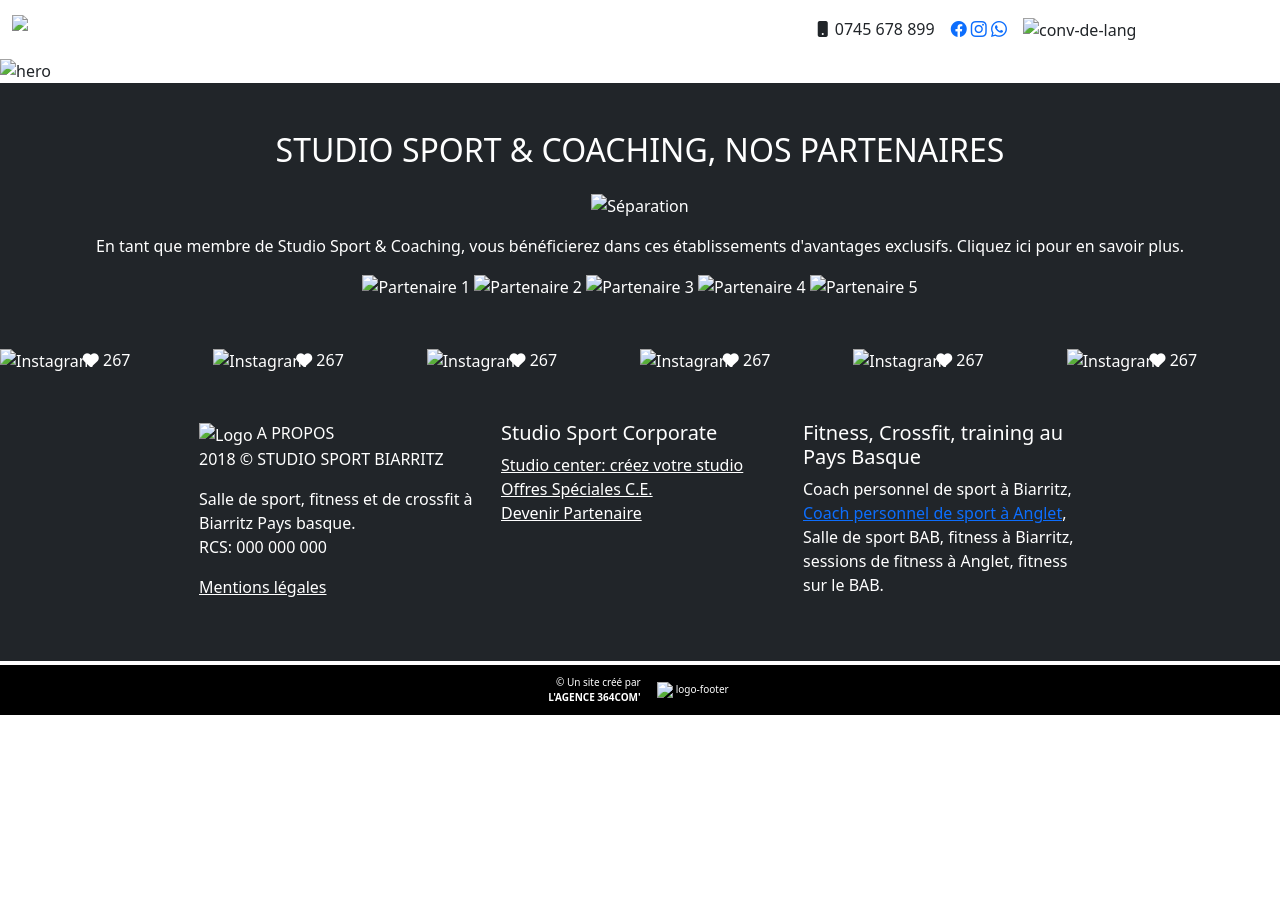
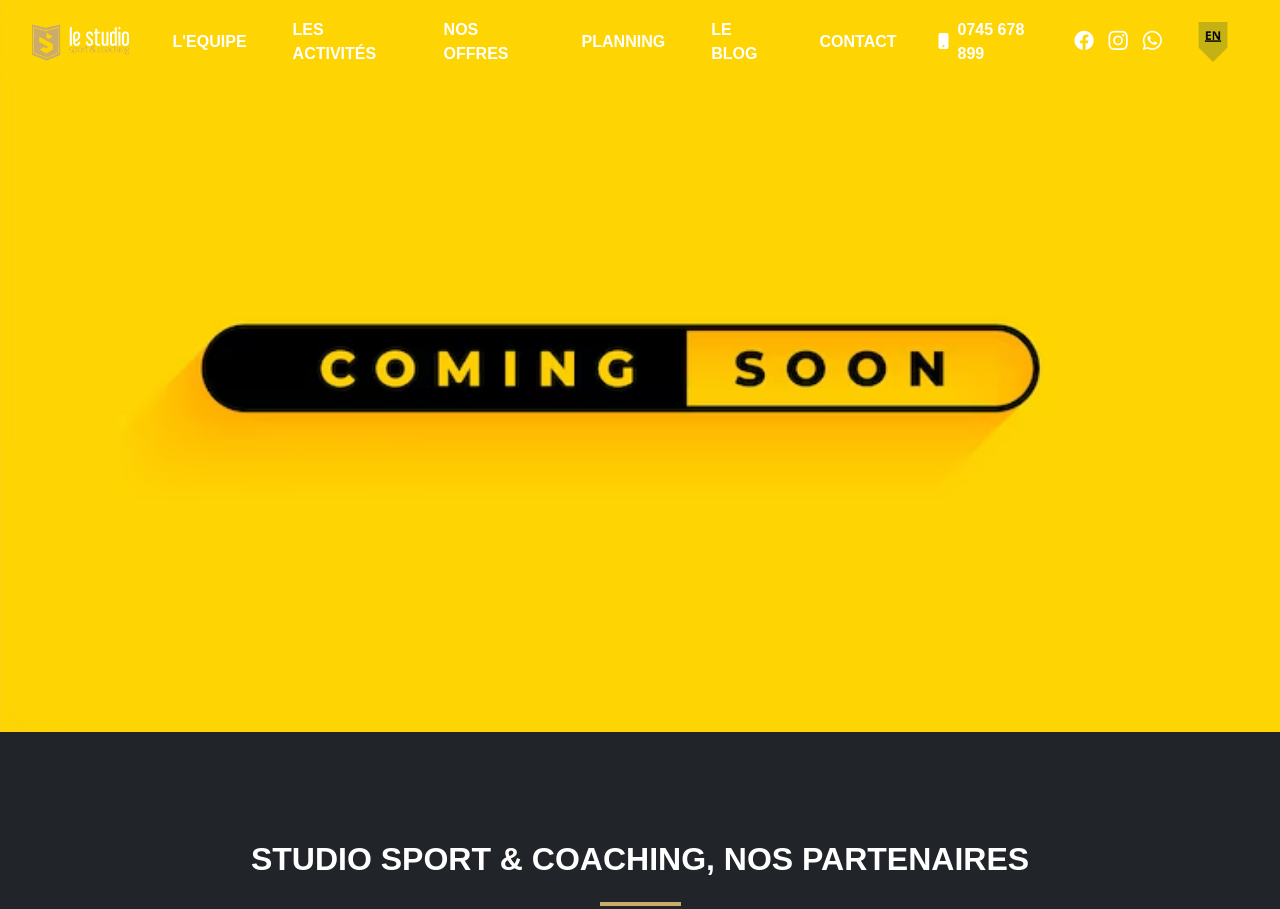
Before and after one commit to Say0Kid/LeStudioSportBiarritz, a plain HTML site: page 404.html in a window 1280 px wide. Shown: the top 909 px of the page. Before the commit the page ends 800 px from the top, so only its background shows below. Drawn offline with nearby package versions, Linux system fonts and the light colour scheme; the site is published under a folder, as on GitHub Pages, so addresses that start at the root find nothing.

Commit message:
Update 404.html

```diff
--- a/404.html
+++ b/404.html
@@ -10,7 +10,7 @@
   <!-- Bootstrap Icons -->
   <link href="https://cdn.jsdelivr.net/npm/bootstrap-icons@1.10.5/font/bootstrap-icons.css" rel="stylesheet" />
   <!-- Fichier CSS personnalisé -->
-  <link rel="stylesheet" href="/style.css">
+  <link rel="stylesheet" href="style.css">
   <link rel="stylesheet" href="https://cdnjs.cloudflare.com/ajax/libs/font-awesome/6.4.0/css/all.min.css">
 </head>
 
@@ -22,7 +22,7 @@
       <div class="container-fluid">
           <!-- logo -->
           <a class="navbar-brand" href="/index.html">
-              <img src="/assets/img/icons/logo.png" alt="logo" height="40" />
+              <img src="assets/img/icons/logo.png" alt="logo" height="40" />
           </a>
           <!-- Burger button -->
           <button class="navbar-toggler border-2" type="button" data-bs-toggle="collapse" data-bs-target="#mainNavbar" aria-controls="mainNavbar" aria-expanded="false" aria-label="Toggle navigation">
@@ -32,22 +32,22 @@
               <ul class="navbar-nav align-items-center">
                   <!-- Menu -->
                   <li class="nav-item">
-                      <a class="nav-link custom-hover-gold" href="/404.html">L'EQUIPE</a>
+                      <a class="nav-link custom-hover-gold" href="404.html">L'EQUIPE</a>
                   </li>
                   <li class="nav-item">
-                      <a class="nav-link custom-hover-gold" href="/presentation.html">LES ACTIVITÉS</a>
+                      <a class="nav-link custom-hover-gold" href="presentation.html">LES ACTIVITÉS</a>
                   </li>
                   <li class="nav-item">
-                      <a class="nav-link custom-hover-gold" href="/404.html">NOS OFFRES</a>
+                      <a class="nav-link custom-hover-gold" href="404.html">NOS OFFRES</a>
                   </li>
                   <li class="nav-item">
-                      <a class="nav-link custom-hover-gold" href="/404.html">PLANNING</a>
+                      <a class="nav-link custom-hover-gold" href="404.html">PLANNING</a>
                   </li>
                   <li class="nav-item">
-                      <a class="nav-link custom-hover-gold" href="/404.html">LE BLOG</a>
+                      <a class="nav-link custom-hover-gold" href="404.html">LE BLOG</a>
                   </li>
                   <li class="nav-item">
-                      <a class="nav-link custom-hover-gold" href="/contact.html">CONTACT</a>
+                      <a class="nav-link custom-hover-gold" href="contact.html">CONTACT</a>
                   </li>
                   <li class="nav-item phone-icon ms-lg-3">
                       <i class="bi bi-phone-fill"></i> 0745 678 899
@@ -60,30 +60,30 @@
                   </li>
                   <!-- Language selection -->
                   <li class="nav-item ms-lg-3">
-                      <img src="/assets/img/icons/EN.png" alt="conv-de-lang" height="40" />
+                      <img src="assets/img/icons/EN.png" alt="conv-de-lang" height="40" />
                   </li>
               </ul>
           </div>
       </div>
   </nav>
-    <img src="/assets/img/gallery/annonce-page-web-venir-bientot-fond-jaune_1017-54589.avif" alt="hero" class="img-fluid w-100" />
+    <img src="assets/img/gallery/annonce-page-web-venir-bientot-fond-jaune_1017-54589.avif" alt="hero" class="img-fluid w-100" />
   </header>
  <!-- Partenaires -->
  <div class="space bg-dark"></div>
  <section class="container-fluid  text-center bg-dark text-white p-5">
      <div class="space bg-dark"></div>
      <h2>STUDIO SPORT & COACHING, NOS PARTENAIRES</h2>
-     <img src="/assets/img/icons/bg_titre.jpg" alt="Séparation" class="my-3" />
+     <img src="assets/img/icons/bg_titre.jpg" alt="Séparation" class="my-3" />
      <div class="space bg-dark"></div>
      <p>En tant que membre de Studio Sport & Coaching, vous bénéficierez dans ces établissements d'avantages exclusifs.
          Cliquez ici pour en savoir plus.</p>
      <div class="space"></div>
      <div class="col">
-         <img src="/assets/img/partenaires/mini.png" class=""  alt="Partenaire 1" />
-         <img src="/assets/img/partenaires/massage.png" class=""  alt="Partenaire 2" />
-         <img src="/assets/img/partenaires/tellechea.png" class=""  alt="Partenaire 3" />
-         <img src="/assets/img/partenaires/ocean.png" class=""  alt="Partenaire 4" />
-         <img src="/assets/img/partenaires/decathlon.png" class="" alt="Partenaire 5" />
+         <img src="assets/img/partenaires/mini.png" class=""  alt="Partenaire 1" />
+         <img src="assets/img/partenaires/massage.png" class=""  alt="Partenaire 2" />
+         <img src="assets/img/partenaires/tellechea.png" class=""  alt="Partenaire 3" />
+         <img src="assets/img/partenaires/ocean.png" class=""  alt="Partenaire 4" />
+         <img src="assets/img/partenaires/decathlon.png" class="" alt="Partenaire 5" />
      </div>
  </section>
 
@@ -93,7 +93,7 @@
  <section class="container-fluid bg-dark text-white p-0">
      <div class="d-flex flex-row flex-nowrap w-100 overflow-hidden">
          <div class="position-relative flex-fill">
-             <img src="/assets/img/instagram/imageonline/00.png" class="img-fluid w-100" alt="Instagram" style="height: 250px; object-fit: cover;"/>
+             <img src="assets/img/instagram/imageonline/00.png" class="img-fluid w-100" alt="Instagram" style="height: 250px; object-fit: cover;"/>
              <div class="insta-info position-absolute top-50 start-50 translate-middle text-center">
                  <i class="fas fa-comment"></i> 132
                  <br>
@@ -103,7 +103,7 @@
              </div>
          </div>
          <div class="position-relative flex-fill">
-             <img src="/assets/img/instagram/imageonline/10.png" class="img-fluid w-100" alt="Instagram" style="height: 250px; object-fit: cover;"/>
+             <img src="assets/img/instagram/imageonline/10.png" class="img-fluid w-100" alt="Instagram" style="height: 250px; object-fit: cover;"/>
              <div class="insta-info position-absolute top-50 start-50 translate-middle text-center">
                  <i class="fas fa-comment"></i> 132
                  <br>
@@ -113,7 +113,7 @@
              </div>
          </div>
          <div class="position-relative flex-fill">
-             <img src="/assets/img/instagram/imageonline/20.png" class="img-fluid w-100" alt="Instagram" style="height: 250px; object-fit: cover;"/>
+             <img src="assets/img/instagram/imageonline/20.png" class="img-fluid w-100" alt="Instagram" style="height: 250px; object-fit: cover;"/>
              <div class="insta-info position-absolute top-50 start-50 translate-middle text-center">
                  <i class="fas fa-comment"></i> 132
                  <br>
@@ -123,7 +123,7 @@
              </div>
          </div>
          <div class="position-relative flex-fill">
-             <img src="/assets/img/instagram/imageonline/30.png" class="img-fluid w-100" alt="Instagram" style="height: 250px; object-fit: cover;"/>
+             <img src="assets/img/instagram/imageonline/30.png" class="img-fluid w-100" alt="Instagram" style="height: 250px; object-fit: cover;"/>
              <div class="insta-info position-absolute top-50 start-50 translate-middle text-center">
                  <i class="fas fa-comment"></i> 132
                  <br>
@@ -133,7 +133,7 @@
              </div>
          </div>
          <div class="position-relative flex-fill">
-             <img src="/assets/img/instagram/imageonline/40.png" class="img-fluid w-100" alt="Instagram" style="height: 250px; object-fit: cover;"/>
+             <img src="assets/img/instagram/imageonline/40.png" class="img-fluid w-100" alt="Instagram" style="height: 250px; object-fit: cover;"/>
              <div class="insta-info position-absolute top-50 start-50 translate-middle text-center">
                  <i class="fas fa-comment"></i> 132
                  <br>
@@ -143,7 +143,7 @@
              </div>
          </div>
          <div class="position-relative flex-fill">
-             <img src="/assets/img/instagram/imageonline/50.png" class="img-fluid w-100" alt="Instagram" style="height: 250px; object-fit: cover;"/>
+             <img src="assets/img/instagram/imageonline/50.png" class="img-fluid w-100" alt="Instagram" style="height: 250px; object-fit: cover;"/>
              <div class="insta-info position-absolute top-50 start-50 translate-middle text-center">
                  <i class="fas fa-comment"></i> 132
                  <br>
@@ -161,7 +161,7 @@
  <section class="container-fluid bg-dark text-white p-5 align-items-center justify-content-center">
      <div class="row justify-content-center">
          <div class="col-3">
-             <img src="/assets/img/icons/logo_footer.png" alt="Logo" width="35"> A PROPOS
+             <img src="assets/img/icons/logo_footer.png" alt="Logo" width="35"> A PROPOS
              <p>2018 © STUDIO SPORT BIARRITZ</p>
              <p>Salle de sport, fitness et de crossfit à Biarritz Pays basque. <br> RCS: 000 000 000</p>
              <a href="/404.html" class="text-white">Mentions légales</a>
@@ -169,9 +169,9 @@
          <div class="col-3">
              <h5>Studio Sport Corporate</h5>
              <ul class="list-unstyled">
-                 <li><a href="/404.html" class="text-white custom-hover-gold"><span class="trait"></span> Studio center: créez votre studio</a></li>
-                 <li><a href="/404.html" class="text-white custom-hover-gold"><span class="trait"></span> Offres Spéciales C.E.</a></li>
-                 <li><a href="/404.html" class="text-white custom-hover-gold"><span class="trait"></span> Devenir Partenaire</a></li>
+                 <li><a href="404.html" class="text-white custom-hover-gold"><span class="trait"></span> Studio center: créez votre studio</a></li>
+                 <li><a href="404.html" class="text-white custom-hover-gold"><span class="trait"></span> Offres Spéciales C.E.</a></li>
+                 <li><a href="404.html" class="text-white custom-hover-gold"><span class="trait"></span> Devenir Partenaire</a></li>
              </ul>
          </div>
          <div class="col-3">
@@ -191,7 +191,7 @@
                  <span>© Un site créé par</span>
                  <strong>L'AGENCE 364COM'</strong>
              </div>
-             <img src="/assets/img/icons/364.png" alt="logo-footer" width="75" class="ms-3" />
+             <img src="assets/img/icons/364.png" alt="logo-footer" width="75" class="ms-3" />
          </div>
      </div>
  </footer>
```
